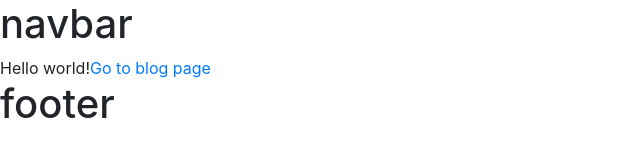
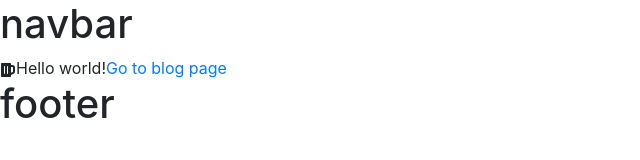
Before and after one commit to frailbongat/backroads, a Gatsby site: page / in a window 1280 px wide. Shown: the full height of the page, 0-640 px from the left. Built offline with nearby package versions, Linux system fonts and the light colour scheme; Gatsby itself is replaced by a stand-in of ours.

Commit message:
Added react icons

```diff
--- a/package.json
+++ b/package.json
@@ -17,7 +17,8 @@
     "bootstrap": "^4.6.0",
     "gatsby": "^2.26.1",
     "react": "^16.12.0",
-    "react-dom": "^16.12.0"
+    "react-dom": "^16.12.0",
+    "react-icons": "^4.2.0"
   },
   "devDependencies": {
     "prettier": "2.2.1"
--- a/src/pages/index.js
+++ b/src/pages/index.js
@@ -1,10 +1,12 @@
 import React from "react"
 import { Link } from "gatsby"
+import { FaBeer } from "react-icons/fa"
 import Layout from "../components/Layout/Layout"
 
 const home = () => {
   return (
     <Layout>
+      <FaBeer />
       Hello world!
       <Link to="/blog">Go to blog page</Link>
     </Layout>
```
Also changed, not shown: 1 other file.
